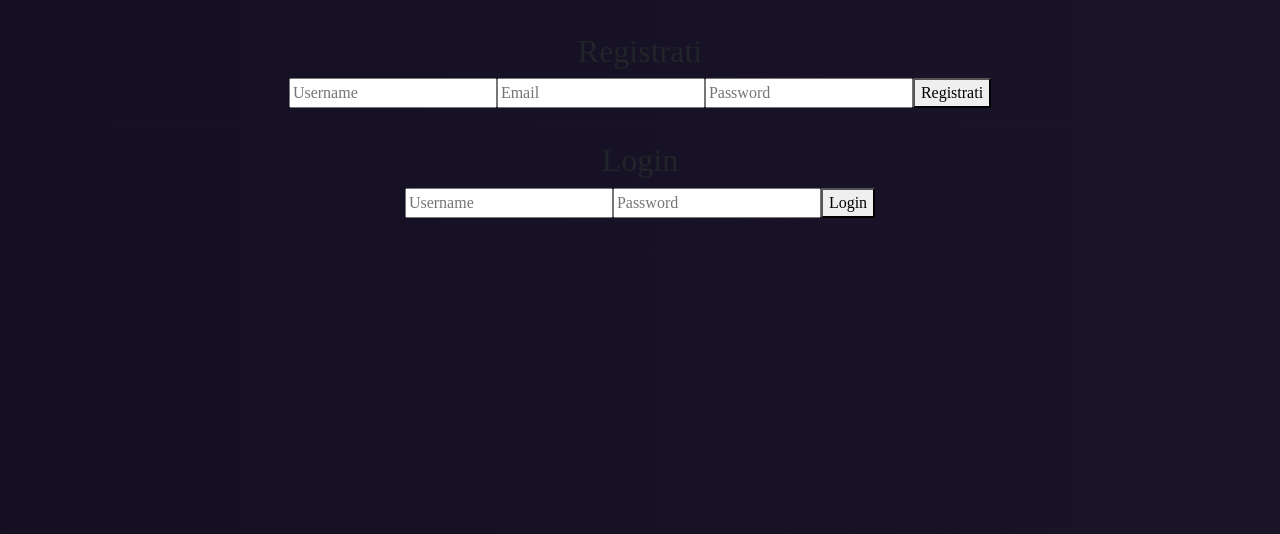
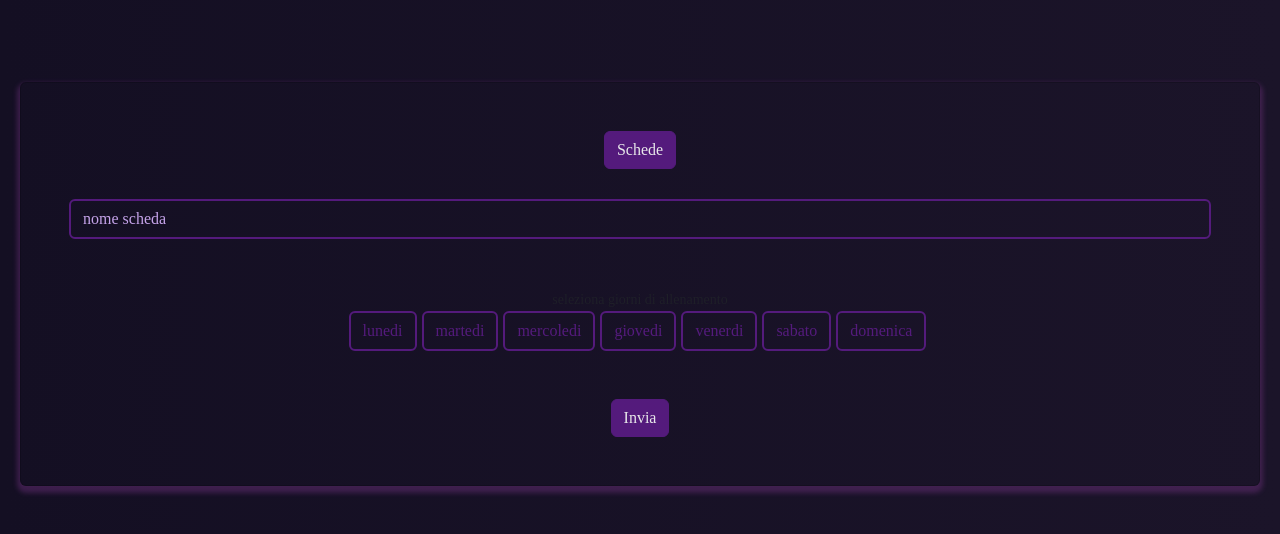
Before and after one commit to barba-12/frontendWebMuscle, a React (Vite) app in the folder client/: page /aggiungiScheda in a window 1280 px wide. Before the commit this address led to /login. Shown: the top 534 px of the page. Built offline with nearby package versions, Linux system fonts and the light colour scheme; sample sign-in values are in the browser's storage.

Commit message:
inzio form per aggiunta di schede

```diff
--- a/client/src/App.jsx
+++ b/client/src/App.jsx
@@ -5,16 +5,20 @@ import PaginaSchede from "./component/schede/paginaSchede";
 import Giorni from "./component/schede/giorni";
 import PagEsCompleta from "./component/esercizi/pagEsCompleta";
 import Login from "./component/login/login";
+import AggiungiScheda from "./component/schede/aggiungiScheda";
 import exerciseData from './data/exercise';
 import 'bootstrap/dist/css/bootstrap.min.css';
 import './App.css';
 
 function App() {
-  const [isLoggedIn, setIsLoggedIn] = useState(false);
+  const [isLoggedIn, setIsLoggedIn] = useState(
+    localStorage.getItem("loggedIn") === "true"
+  );
 
   // Funzione che il componente Login chiamerà quando il login va a buon fine
   const handleLoginSuccess = () => {
     setIsLoggedIn(true);
+    localStorage.setItem("loggedIn", "true");
   };
 
   // Componente per rotte protette
@@ -52,6 +56,11 @@ function App() {
             <PagEsCompleta />
           </PrivateRoute>
         } />
+        <Route path="/aggiungiScheda" element={
+          <PrivateRoute>
+            <AggiungiScheda />
+          </PrivateRoute>
+        } />
 
         <Route path="*" element={<Navigate to={isLoggedIn ? "/" : "/login"} />} />
       </Routes>
--- a/client/src/component/login/Register.jsx
+++ /dev/null
@@ -1,57 +0,0 @@
-import { useState } from "react";
-
-export default function Register() {
-  const [username, setUsername] = useState("");
-  const [email, setEmail] = useState("");
-  const [password, setPassword] = useState("");
-  const [message, setMessage] = useState("");
-
-  const handleRegister = async (e) => {
-    e.preventDefault();
-
-    const response = await fetch("http://localhost:5063/api/auth/register", {
-      method: "POST",
-      headers: {
-        "Content-Type": "application/json",
-      },
-      body: JSON.stringify({ username, email, password }),
-    });
-
-    const data = await response.json();
-
-    if (response.ok) {
-      setMessage("Registrazione avvenuta con successo!");
-    } else {
-      setMessage(data.message || "Errore durante la registrazione");
-    }
-  };
-
-  return (
-    <form onSubmit={handleRegister}>
-      <h2>Registrati</h2>
-      <input
-        type="text"
-        placeholder="Username"
-        value={username}
-        onChange={(e) => setUsername(e.target.value)}
-        required
-      />
-      <input
-        type="email"
-        placeholder="Email"
-        value={email}
-        onChange={(e) => setEmail(e.target.value)}
-        required
-      />
-      <input
-        type="password"
-        placeholder="Password"
-        value={password}
-        onChange={(e) => setPassword(e.target.value)}
-        required
-      />
-      <button type="submit">Registrati</button>
-      {message && <p>{message}</p>}
-    </form>
-  );
-}
--- a/client/src/component/login/login.jsx
+++ b/client/src/component/login/login.jsx
@@ -1,14 +1,39 @@
-import Register from "./Register";
-import Login from "./loginPage";
+import { useState } from "react";
+import { useNavigate } from "react-router-dom";
 
-function login({ onLoginSuccess }) {
+export default function Login({ onLoginSuccess }) {
+  const [username, setUsername] = useState("");
+  const [password, setPassword] = useState("");
+  const [message, setMessage] = useState("");
+  const navigate = useNavigate();
+
+  function handleLogin(e) {
+    e.preventDefault(); // 🔹 impedisce il refresh della pagina
+    if (username !== "" && password !== "") {
+      onLoginSuccess();
+      navigate("/"); // 🔹 naviga subito dopo il login
+    } else {
+      setMessage("Inserisci username e password");
+    }
+  }
+
   return (
-    <div>
-      <Register />
-      <hr />
-      <Login onLoginSuccess={onLoginSuccess}/>
-    </div>
+    <form onSubmit={handleLogin}>
+      <h2>Login</h2>
+      <input
+        type="text"
+        placeholder="Username"
+        value={username}
+        onChange={(e) => setUsername(e.target.value)}
+      />
+      <input
+        type="password"
+        placeholder="Password"
+        value={password}
+        onChange={(e) => setPassword(e.target.value)}
+      />
+      <button type="submit">Login</button>
+      {message && <p>{message}</p>}
+    </form>
   );
 }
-
-export default login;
--- a/client/src/component/login/loginPage.jsx
+++ /dev/null
@@ -1,51 +0,0 @@
-import { useState } from "react";
-import { useNavigate } from "react-router-dom";
-
-export default function Login({ onLoginSuccess }) {
-  const [username, setUsername] = useState("");
-  const [password, setPassword] = useState("");
-  const [message, setMessage] = useState("");
-  const navigate = useNavigate();
-
-  const handleLogin = async (e) => {
-    e.preventDefault();
-
-    const response = await fetch("https://backendwebmuscle-production.up.railway.app/api/auth/login", {
-      method: "POST",
-      headers: { "Content-Type": "application/json" },
-      body: JSON.stringify({ username, password }),
-    });
-
-    const data = await response.json();
-
-    if (response.ok) {
-      setMessage("Login effettuato con successo!");
-      onLoginSuccess();   // <-- avvisa il parent che il login è andato bene
-      navigate("/");
-    } else {
-      setMessage(data.message || "Credenziali errate");
-    }
-  };
-
-  return (
-    <form onSubmit={handleLogin}>
-      <h2>Login</h2>
-      <input
-        type="text"
-        placeholder="Username"
-        value={username}
-        onChange={(e) => setUsername(e.target.value)}
-        required
-      />
-      <input
-        type="password"
-        placeholder="Password"
-        value={password}
-        onChange={(e) => setPassword(e.target.value)}
-        required
-      />
-      <button type="submit">Login</button>
-      {message && <p>{message}</p>}
-    </form>
-  );
-}
--- /dev/null
+++ b/client/src/component/schede/aggiungiScheda.jsx
@@ -0,0 +1,61 @@
+import React, { useState } from "react";
+import { Link, useNavigate, useSearchParams } from "react-router-dom";
+import { Container, Row, Col, Button, Card, Form } from "react-bootstrap";
+
+function AggiungiScheda() {
+    const[nomeScheda, setNomeScheda] = useState("");
+
+  return (
+    <>
+        <Row style={{ justifyContent: "center", paddingBottom: "10px" }}>
+          <Col md={12} className="schede-card">
+            <Card className="project-card-view">
+                <Card.Body>
+                    <Link to="/schede">
+                        <Button variant="primary">Schede</Button>
+                    </Link>
+
+                    <Form>
+                        <Form.Group className="mb-5">
+                            <Form.Control
+                                type="text"
+                                placeholder="nome scheda"
+                                className="input-viola"
+                                value={nomeScheda}
+                                onChange={(e) => setNomeScheda(e.target.value)}
+                            />
+                        </Form.Group>
+
+                    <Form.Text>seleziona giorni di allenamento</Form.Text>
+                    <Form.Group className="mb-5">
+                        {["lunedi", "martedi", "mercoledi", "giovedi", "venerdi", "sabato", "domenica"].map((giorno, index) => (
+                            <React.Fragment key={giorno}>
+                            <input
+                                type="checkbox"
+                                className="btn-check"
+                                id={`btn-check-${index}`}
+                                autoComplete="off"
+                            />
+                            <label
+                                className="btn btn-viola"
+                                htmlFor={`btn-check-${index}`}
+                            >
+                                {giorno}
+                            </label>
+                            </React.Fragment>
+                        ))}
+                    </Form.Group>
+
+                        <Button type="submit">
+                            Invia
+                        </Button>
+                    </Form>
+                </Card.Body>
+            </Card>
+          </Col>
+        </Row>
+    </>
+  );
+}
+
+export default AggiungiScheda;
--- /dev/null
+++ b/client/src/db/indexedDB.js
@@ -0,0 +1,59 @@
+// src/db/indexedDB.js
+const DB_NAME = "AllenamentiDB";
+const STORE_NAME = "schede";
+const DB_VERSION = 1;
+
+// 🔹 Funzione per aprire/creare il DB
+function openDB() {
+  return new Promise((resolve, reject) => {
+    const request = indexedDB.open(DB_NAME, DB_VERSION);
+
+    request.onupgradeneeded = function (event) {
+      const db = event.target.result;
+      if (!db.objectStoreNames.contains(STORE_NAME)) {
+        db.createObjectStore(STORE_NAME, { keyPath: "idScheda" });
+      }
+    };
+
+    request.onsuccess = () => resolve(request.result);
+    request.onerror = () => reject(request.error);
+  });
+}
+
+// 🔹 Salva o aggiorna una scheda
+export async function saveScheda(scheda) {
+  const db = await openDB();
+  const tx = db.transaction(STORE_NAME, "readwrite");
+  tx.objectStore(STORE_NAME).put(scheda);
+  return tx.complete;
+}
+
+// 🔹 Recupera una scheda
+export async function getScheda(id) {
+  const db = await openDB();
+  return new Promise((resolve) => {
+    const req = db.transaction(STORE_NAME, "readonly")
+      .objectStore(STORE_NAME)
+      .get(id);
+    req.onsuccess = () => resolve(req.result);
+  });
+}
+
+// 🔹 Recupera tutte le schede
+export async function getAllSchede() {
+  const db = await openDB();
+  return new Promise((resolve) => {
+    const req = db.transaction(STORE_NAME, "readonly")
+      .objectStore(STORE_NAME)
+      .getAll();
+    req.onsuccess = () => resolve(req.result);
+  });
+}
+
+// 🔹 Elimina una scheda
+export async function deleteScheda(id) {
+  const db = await openDB();
+  const tx = db.transaction(STORE_NAME, "readwrite");
+  tx.objectStore(STORE_NAME).delete(id);
+  return tx.complete;
+}
--- a/client/src/index.css
+++ b/client/src/index.css
@@ -182,3 +182,37 @@ body {
   color: white;
   font-size: 20px;
 }
+
+/* --------- */
+/* form add scheda */
+/* --------- */
+
+form {
+  margin-top: 30px;
+}
+
+.input-viola {
+  background-color: transparent !important; /* Sfondo trasparente */
+  border: 2px solid #5B1C86 !important;     /* Bordo viola */
+  color: #fff !important;                   /* Testo bianco */
+}
+
+.input-viola::placeholder {
+  color: #d8b3ff !important; /* Placeholder viola chiaro */
+}
+
+.input-viola:focus {
+  border-color: #9b30ff !important; /* Cambia il bordo quando è selezionato */
+}
+
+.btn-viola {
+  color: #5B1C86 !important; /* testo iniziale */
+  border: 2px solid #5B1C86 !important; /* bordo viola */
+  background-color: transparent !important; /* sfondo trasparente */
+  margin-right: 5px !important;
+}
+
+.btn-check:checked + .btn-viola {
+  background-color: #5B1C86 !important; /* sfondo viola quando selezionato */
+  color: white !important; /* testo bianco quando selezionato */
+}
```
Also changed, not shown: client/src/component/schede/paginaSchede.jsx (+30 -14 lines).
